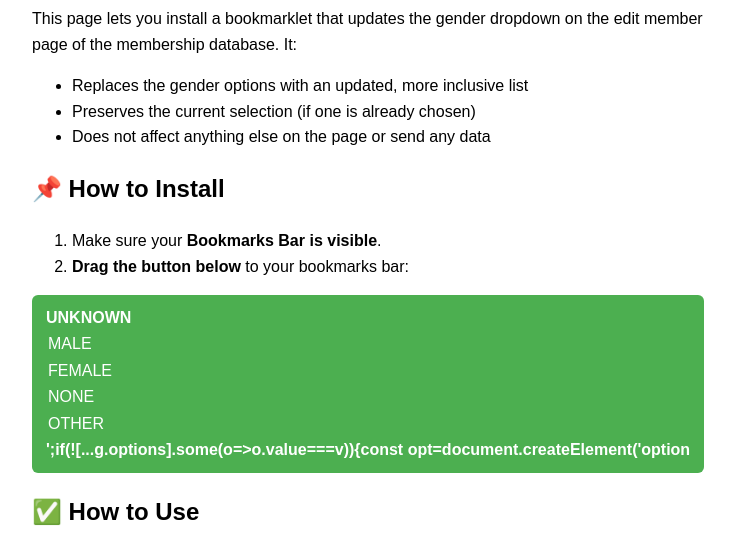
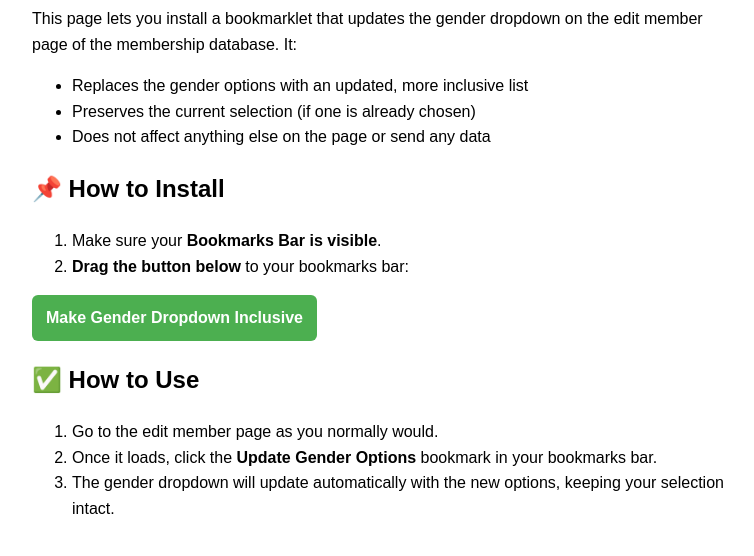
Before and after one commit to SEIU1199/install_gender_update, a plain HTML site: page index.html in a window 1280 px wide. Shown: the part 152-708 px from the top of the page, without its empty margins (258-1012 px from the left). Drawn offline with Linux system fonts and the light colour scheme.

Commit message:
Update index.html
updated bookmarklet

```diff
--- a/index.html
+++ b/index.html
@@ -67,7 +67,7 @@
   </ol>
 
   <p>
-    <a class="bookmarklet" href="javascript:(function(){const g=document.getElementById('ddlGender');if(g){const v=g.value;g.innerHTML='<option value=&quot;UNKNOWN&quot;>UNKNOWN</option><option value=&quot;MALE&quot;>MALE</option><option value=&quot;FEMALE&quot;>FEMALE</option><option value=&quot;NONE&quot;>NONE</option><option value=&quot;OTHER&quot;>OTHER</option>';if(![...g.options].some(o=>o.value===v)){const opt=document.createElement('option
+    <a class="bookmarklet" href="javascript:(function(){const g=document.getElementById('ddlGender');if(g){const v=g.value;g.innerHTML='<option value=&quot;UNKNOWN&quot;>UNKNOWN</option><option value=&quot;MALE&quot;>MALE</option><option value=&quot;FEMALE&quot;>FEMALE</option><option value=&quot;NONE&quot;>NONE</option><option value=&quot;OTHER&quot;>OTHER</option>';if(![...g.options].some(o=>o.value===v)){const opt=document.createElement('option');opt.value=v;opt.text=v;g.appendChild(opt);}g.value=v;}})();">Make Gender Dropdown Inclusive</a>
     </a>
   </p>
 
```
